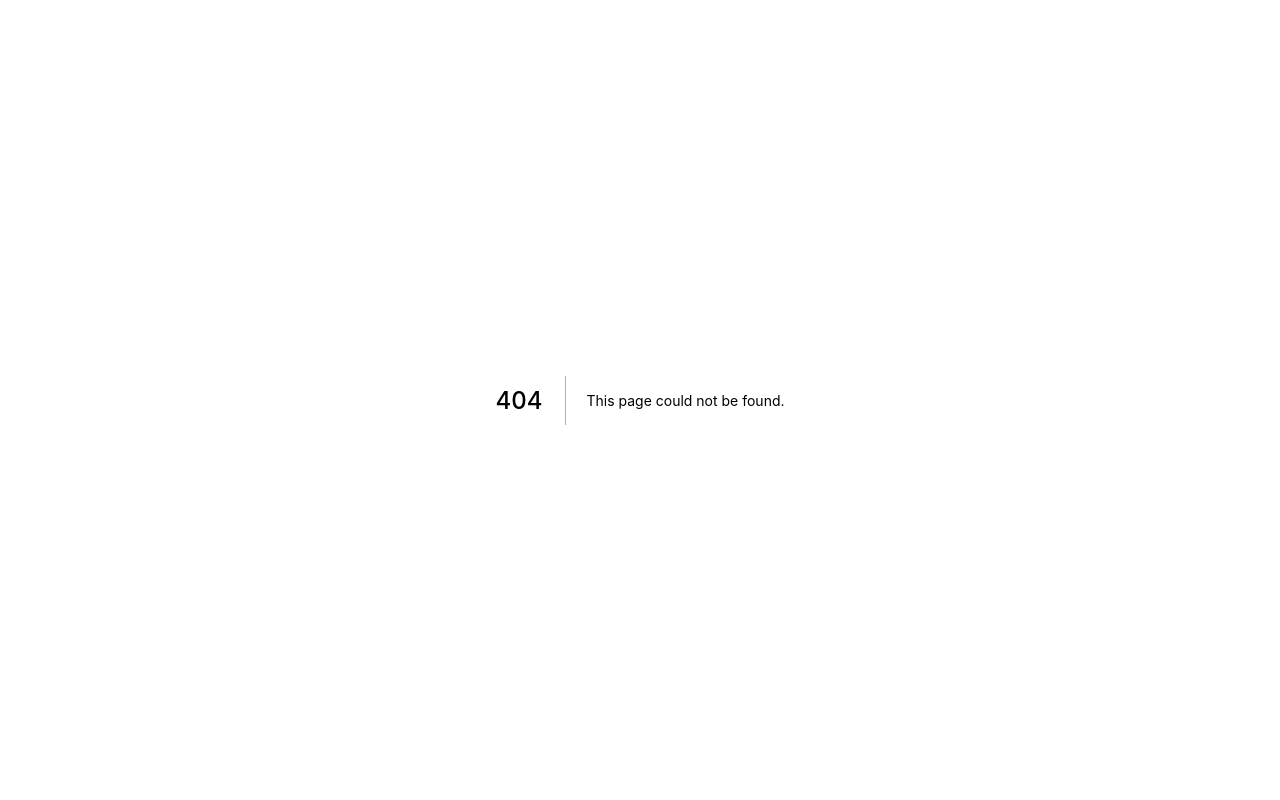
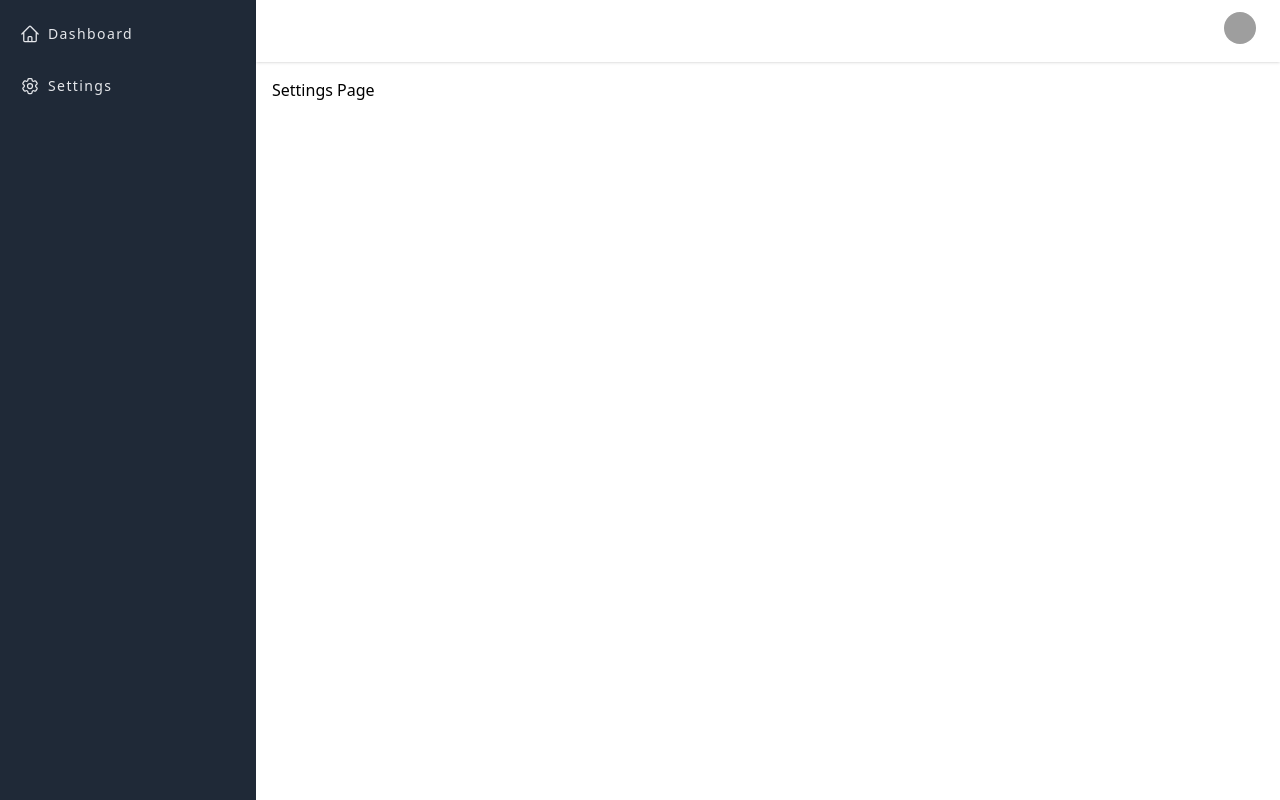
Before and after one commit to chetannn/next-starter-kit, a Next.js app: page /settings in a window 1280 px wide. Before the commit this address had no page. Built offline with nearby package versions, Linux system fonts and the light colour scheme; grey boxes are pictures that could not be loaded.

Commit message:
ui: dropdown and headless ui

```diff
--- a/components/Layout.tsx
+++ b/components/Layout.tsx
@@ -1,14 +1,56 @@
-import Sidebar from "./Sidebar";
+import Sidebar from './Sidebar'
+import { Menu, Transition } from '@headlessui/react'
+import React, { Fragment } from 'react'
+import Link from 'next/link';
 
 export default function Layout(props) {
   return (
     <div className='flex min-h-screen antialiased'>
-        <Sidebar />
+      <Sidebar />
       <div className='flex-1'>
         <nav className='flex py-3 px-6 justify-between items-center bg-white shadow'>
           <div></div>
-          <div className='bg-red-400 rounded-full h-8 w-8'></div>
+
+          <Menu as="div">
+            <Menu.Button>
+              <img className="h-8 w-8 rounded-full" src="https://images.unsplash.com/photo-1472099645785-5658abf4ff4e?ixlib=rb-1.2.1&ixid=eyJhcHBfaWQiOjEyMDd9&auto=format&fit=facearea&facepad=2&w=256&h=256&q=80" alt="" />
+            </Menu.Button>
+
+            <Transition
+              enter="transition ease-out duration-100"
+              enterFrom="transform opacity-0 scale-95"
+              enterTo="transform opacity-100 scale-100"
+              leave="transition ease-in duration-75"
+              leaveFrom="transform opacity-100 scale-100"
+              leaveTo="transform opacity-0 scale-95">
+              <Menu.Items className="absolute right-0 mt-2 w-48 origin-top-right rounded-md bg-white shadow-lg ring-1 ring-black ring-opacity-5 focus:outline-none">
+                <Menu.Item as={Fragment}>
+                  {({ active }) => (
+                    <Link href="/profile">
+                      <a className={`${active ? 'bg-gray-100' : ''} block px-4 py-2 text-gray-700 text-sm`}>Your Profile</a>
+                    </Link>
+                  )}
+                </Menu.Item>
+
+                <Menu.Item>
+                  {({ active }) => (
+                    <Link href='/settings'>
+                      <a className={`${active ? 'bg-gray-100' : ''} block px-4 py-2 text-gray-700 text-sm`}>Settings</a>
+                    </Link>
+                  )}
+                </Menu.Item>
+                <Menu.Item>
+                  {({ active }) => (
+                    <Link href="/logout">
+                      <a className={`${active ? 'bg-gray-100' : ''} block px-4 py-2 text-gray-700 text-sm`}>Logout</a>
+                    </Link>
+                  )}
+                </Menu.Item>
+              </Menu.Items>
+            </Transition>
+          </Menu>
         </nav>
+
         <main className='px-4 pt-4'>{props.children}</main>
       </div>
     </div>
--- a/components/Sidebar.tsx
+++ b/components/Sidebar.tsx
@@ -1,23 +1,25 @@
 import React from 'react'
-import { HomeIcon  } from '@heroicons/react/24/outline'
-import { Cog6ToothIcon  } from '@heroicons/react/24/outline'
+import { HomeIcon } from '@heroicons/react/24/outline'
+import { Cog6ToothIcon } from '@heroicons/react/24/outline'
+import Link from 'next/link'
 
-const Sidebar : React.FC = () => {
+const Sidebar: React.FC = () => {
   return (
     <aside className='h-screen w-64 bg-gray-800'>
       <div className='px-3 pt-4 flex flex-col space-y-4'>
 
         <div className='p-2 flex rounded items-center space-x-2 hover:bg-gray-900'>
-         <HomeIcon className='h-5 w-5 text-gray-200'/>
+          <HomeIcon className='h-5 w-5 text-gray-200' />
           <p className='tracking-widest text-sm text-gray-200'>
-                Dashboard
+            <Link href="/dashboard">Dashboard</Link>
           </p>
         </div>
 
-
         <div className='p-2 rounded flex items-center space-x-2 hover:bg-gray-900'>
-         <Cog6ToothIcon className='h-5 w-5 text-gray-200'/>
-         <p className='tracking-widest text-sm text-gray-200'>Settings</p>
+          <Cog6ToothIcon className='h-5 w-5 text-gray-200' />
+          <p className='tracking-widest text-sm text-gray-200'>
+            <Link href="/settings">Settings</Link>
+          </p>
         </div>
 
       </div>
--- a/package.json
+++ b/package.json
@@ -9,6 +9,7 @@
     "lint": "next lint"
   },
   "dependencies": {
+    "@headlessui/react": "^1.7.2",
     "@heroicons/react": "^2.0.11",
     "@next-auth/prisma-adapter": "^1.0.4",
     "@prisma/client": "^4.3.1",
--- /dev/null
+++ b/pages/settings.tsx
@@ -0,0 +1,9 @@
+import Layout from "../components/Layout";
+
+export default function Settings() {
+    return (
+        <Layout>
+            <h2>Settings Page</h2>
+        </Layout>
+    );
+}
```
Also changed, not shown: 1 other file (tests, documents, lock files or other folders). Lines whose indentation alone changed are shown as unchanged.
